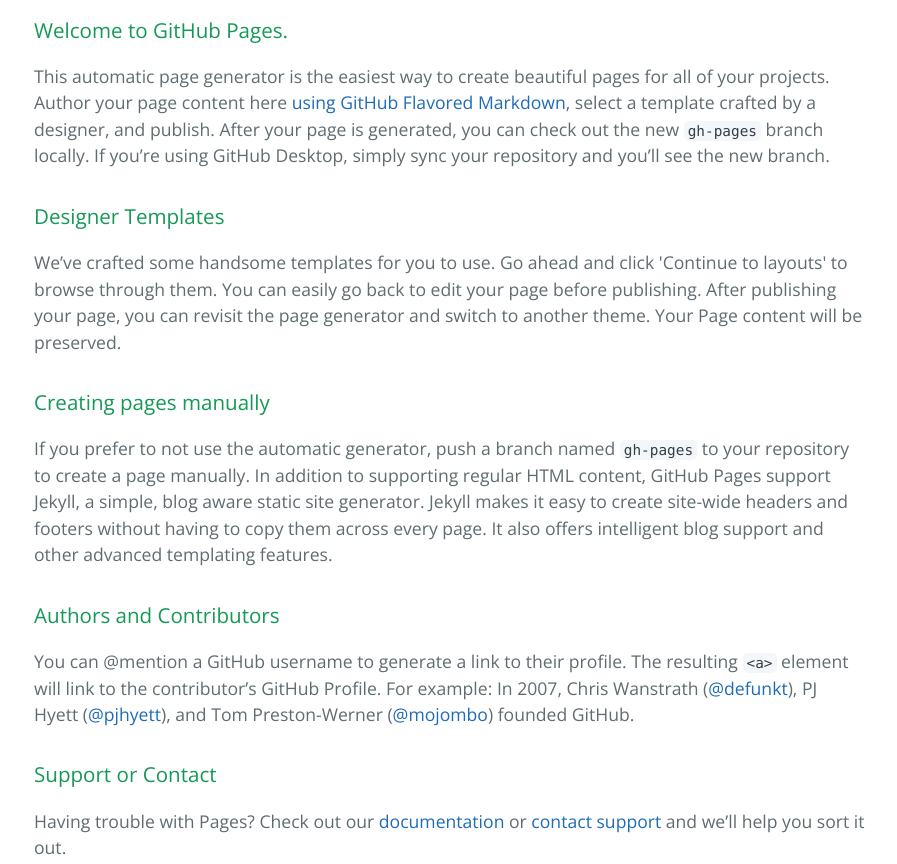
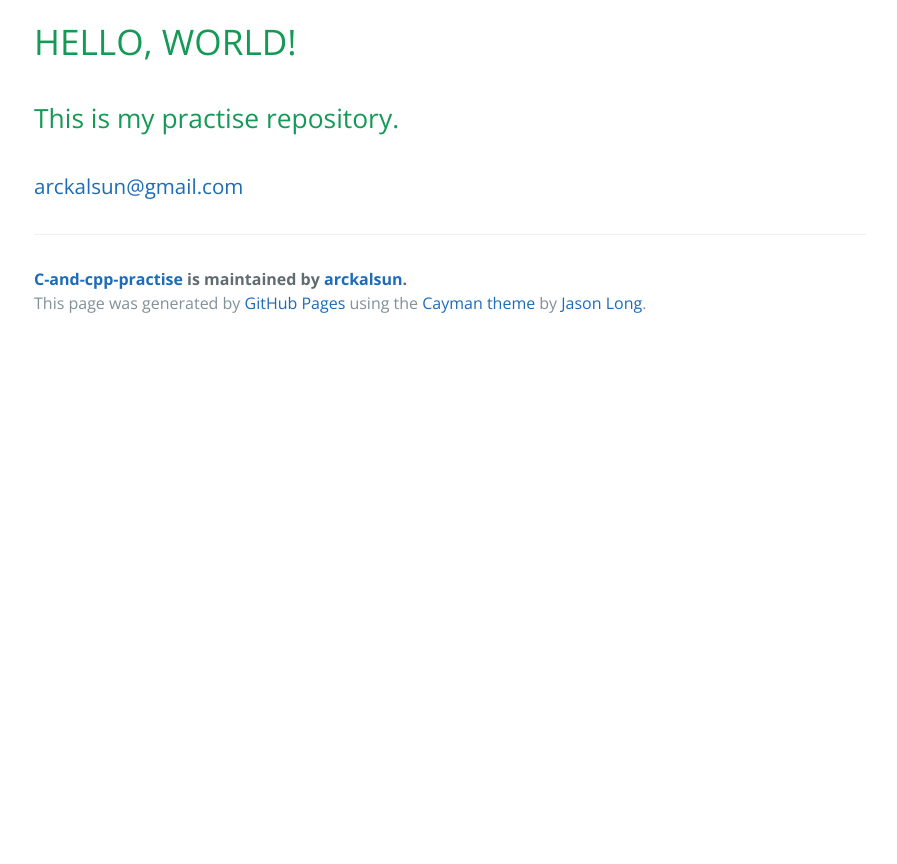
Before and after one commit to arckalsun/C-and-CPP-practise, a plain HTML site: page index.html in a window 1280 px wide. Shown: the part 400-1264 px from the top of the page, without its empty margins (190-1087 px from the left). After the commit the page ends 800 px from the top, so only its background shows below. Drawn offline with nearby package versions, Linux system fonts and the light colour scheme.

Commit message:
Create master branch via GitHub

```diff
--- a/index.html
+++ b/index.html
@@ -19,30 +19,15 @@
     </section>
 
     <section class="main-content">
-      <h3>
-<a id="welcome-to-github-pages" class="anchor" href="#welcome-to-github-pages" aria-hidden="true"><span aria-hidden="true" class="octicon octicon-link"></span></a>Welcome to GitHub Pages.</h3>
+      <h1>
+<a id="hello-world" class="anchor" href="#hello-world" aria-hidden="true"><span aria-hidden="true" class="octicon octicon-link"></span></a>HELLO, WORLD!</h1>
 
-<p>This automatic page generator is the easiest way to create beautiful pages for all of your projects. Author your page content here <a href="https://guides.github.com/features/mastering-markdown/">using GitHub Flavored Markdown</a>, select a template crafted by a designer, and publish. After your page is generated, you can check out the new <code>gh-pages</code> branch locally. If you’re using GitHub Desktop, simply sync your repository and you’ll see the new branch.</p>
+<h2>
+<a id="this-is-my-practise-repository" class="anchor" href="#this-is-my-practise-repository" aria-hidden="true"><span aria-hidden="true" class="octicon octicon-link"></span></a>This is my practise repository.</h2>
 
 <h3>
-<a id="designer-templates" class="anchor" href="#designer-templates" aria-hidden="true"><span aria-hidden="true" class="octicon octicon-link"></span></a>Designer Templates</h3>
-
-<p>We’ve crafted some handsome templates for you to use. Go ahead and click 'Continue to layouts' to browse through them. You can easily go back to edit your page before publishing. After publishing your page, you can revisit the page generator and switch to another theme. Your Page content will be preserved.</p>
-
-<h3>
-<a id="creating-pages-manually" class="anchor" href="#creating-pages-manually" aria-hidden="true"><span aria-hidden="true" class="octicon octicon-link"></span></a>Creating pages manually</h3>
-
-<p>If you prefer to not use the automatic generator, push a branch named <code>gh-pages</code> to your repository to create a page manually. In addition to supporting regular HTML content, GitHub Pages support Jekyll, a simple, blog aware static site generator. Jekyll makes it easy to create site-wide headers and footers without having to copy them across every page. It also offers intelligent blog support and other advanced templating features.</p>
-
-<h3>
-<a id="authors-and-contributors" class="anchor" href="#authors-and-contributors" aria-hidden="true"><span aria-hidden="true" class="octicon octicon-link"></span></a>Authors and Contributors</h3>
-
-<p>You can @mention a GitHub username to generate a link to their profile. The resulting <code>&lt;a&gt;</code> element will link to the contributor’s GitHub Profile. For example: In 2007, Chris Wanstrath (<a href="https://github.com/defunkt" class="user-mention">@defunkt</a>), PJ Hyett (<a href="https://github.com/pjhyett" class="user-mention">@pjhyett</a>), and Tom Preston-Werner (<a href="https://github.com/mojombo" class="user-mention">@mojombo</a>) founded GitHub.</p>
-
-<h3>
-<a id="support-or-contact" class="anchor" href="#support-or-contact" aria-hidden="true"><span aria-hidden="true" class="octicon octicon-link"></span></a>Support or Contact</h3>
-
-<p>Having trouble with Pages? Check out our <a href="https://help.github.com/pages">documentation</a> or <a href="https://github.com/contact">contact support</a> and we’ll help you sort it out.</p>
+<a id="arckalsungmailcom" class="anchor" href="#arckalsungmailcom" aria-hidden="true"><span aria-hidden="true" class="octicon octicon-link"></span></a><a href="mailto:arckalsun@gmail.com">arckalsun@gmail.com</a>
+</h3>
 
       <footer class="site-footer">
         <span class="site-footer-owner"><a href="https://github.com/arckalsun/C-and-CPP-practise">C-and-cpp-practise</a> is maintained by <a href="https://github.com/arckalsun">arckalsun</a>.</span>
```
Also changed, not shown: params.json (+1 -1 lines).
